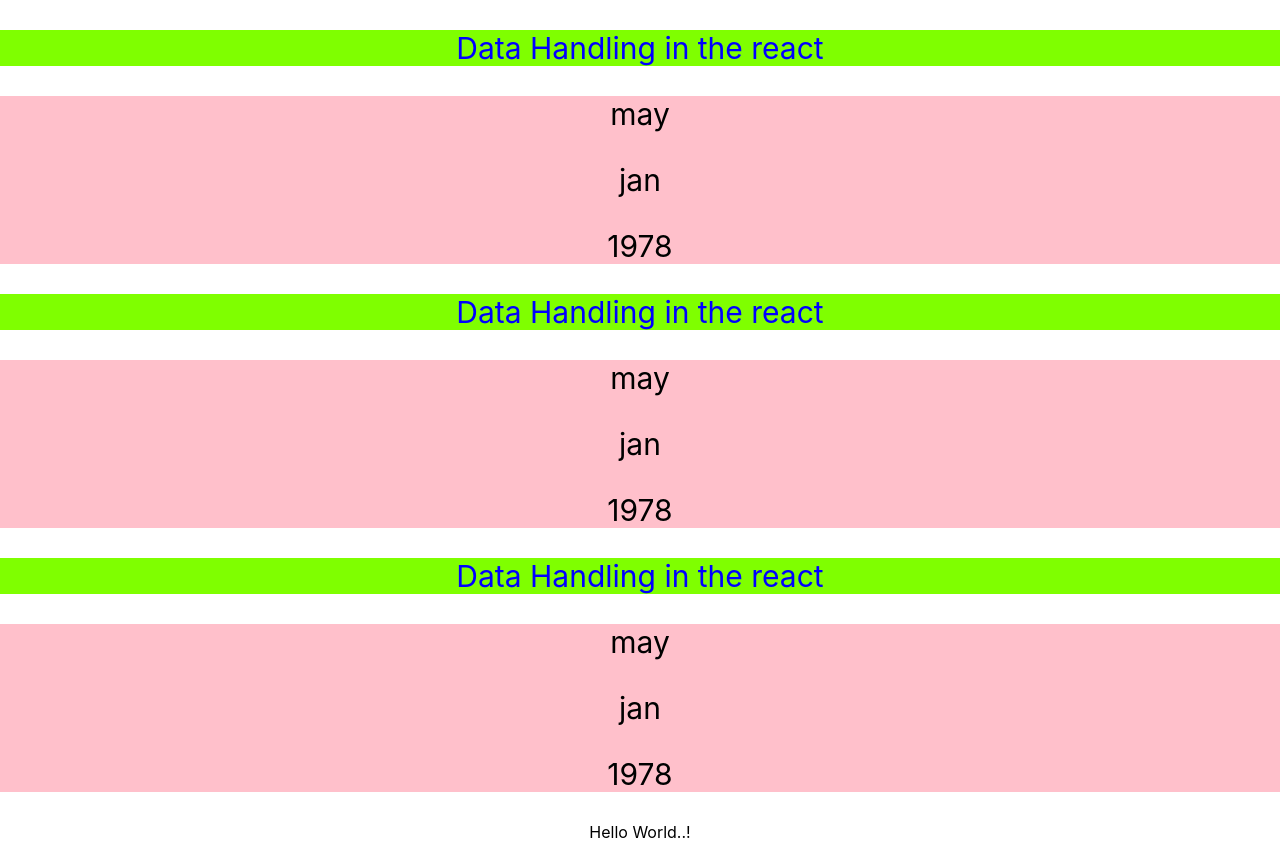
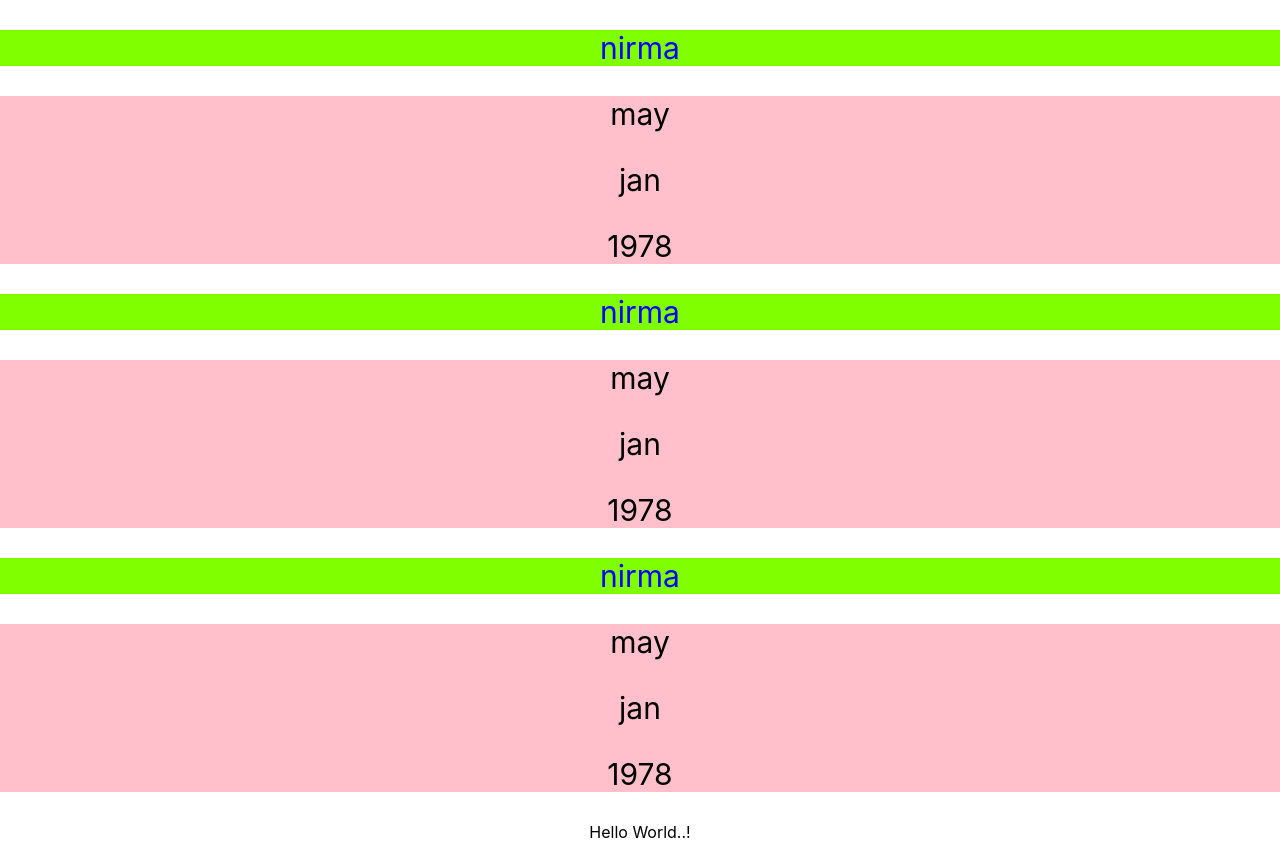
Before and after one commit to Sagarr315/first-react-app, a React (Create React App) app: page / in a window 1280 px wide. Built offline with nearby package versions, Linux system fonts and the light colour scheme.

Commit message:
Update Item.js

```diff
--- a/src/components/Item.js
+++ b/src/components/Item.js
@@ -1,10 +1,10 @@
 
 import './Item.css';
 
-function Item (){
+function Item (props){
 
-
-    return (<p className="pa">Data Handling in the react </p>);
+    const itemName='nirma';
+    return (<p className="pa">{itemName} </p>);
 }
 
 export default Item;
```
